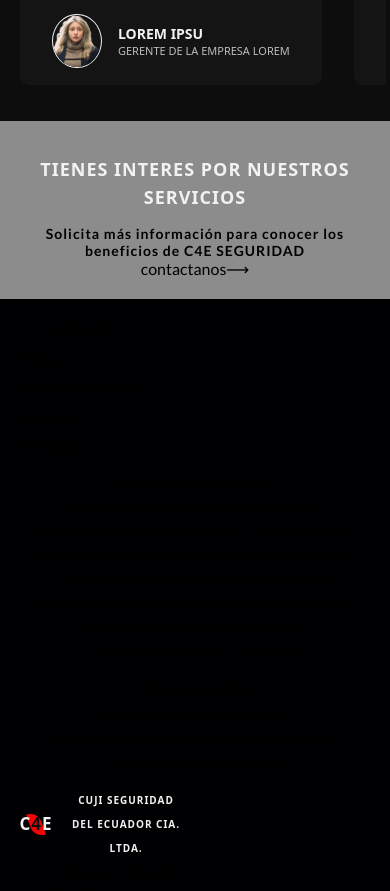
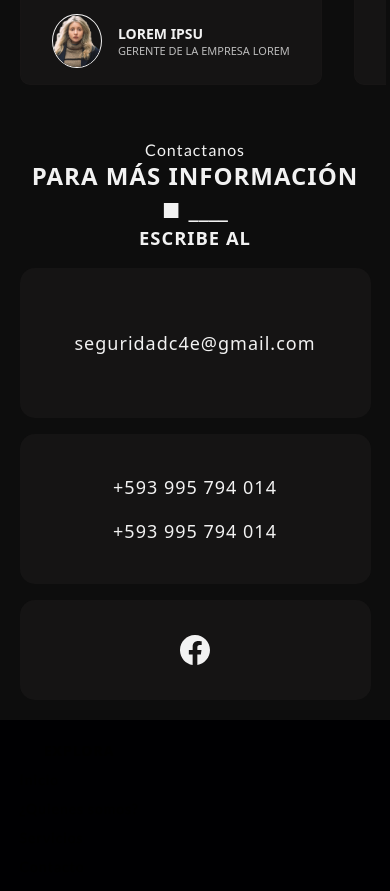
Before and after one commit to SeguridadC4E/web_c4e, a React (Vite) app: page /quienes-somos in a window 390 px wide. Shown: the part 5272-6163 px from the top of the page. Built offline with nearby package versions, Linux system fonts and the light colour scheme.

Commit message:
se agrega estilos al apartado contactos en la pagina Inicio

```diff
--- a/src/index.css
+++ b/src/index.css
@@ -399,7 +399,15 @@ body {
     grid-row:3;
     padding: 0 1%;
   }
-  .about-purpose-img-right img{  }
+
+  /*SECTION-CONTACT*/
+  .section-contact__header{
+    text-align:center;
+  }
+  .section-contact__content-data{
+    grid-template-columns: 1fr;
+    grid-template-rows: 150px 150px 100px;
+  }
 
 
 }
--- a/src/page/Main.css
+++ b/src/page/Main.css
@@ -398,32 +398,6 @@ main{}
 .section-helper__content:hover{
   scale: 1.08;
 }
-/*SECTION-CONTACT*/
-.section-contact{
-  background: var(--color-c);
-  display: flex;
-  flex-direction: row;
-  justify-content: space-between;
-  align-items: center;
-  padding: 5% 10%;
-}
-.section-contact-div{
-  letter-spacing:.0625rem;
-}
-.section-contact-title{
-  color: var(--color-b);
-  font-family: var(--type-title);
-  font-size: clamp(1.125rem, 3vw, 2rem);
-  font-weight: 700;
-  text-transform: uppercase;
-  line-height: 1.75rem;
-}
-.section-contact-p{
-  color: var(--color-d);
-  font-size: clamp(.875rem, 1vw, 1.1875rem);
-  font-weight: 700;
-  padding-top: 1em;
-}
 
 
 /*SECTION-FAQ*/
@@ -563,8 +537,8 @@ main{}
 }
 .section-testimonial__container::-webkit-scrollbar-thumb{
   background: linear-gradient(to right,
-    var(--color-f5), var(--color-f6), var(--color-f8),
-    var(--color-f8),var(--color-f6),var(--color-f5));
+  var(--color-f5), var(--color-f6), var(--color-f8),
+  var(--color-f8),var(--color-f6),var(--color-f5));
   border-radius: 100px;
   border: 2px solid var(--color-b);
 }
@@ -614,3 +588,73 @@ main{}
   color: var(--color-f7);
   font-size: clamp(11px, 1vw, 13px);
 }
+
+/*SECTION-CONTACT*/
+.section-contact{
+  color: var(--color-f4);
+  letter-spacing:.0625rem;
+
+  padding: 5%;
+}
+
+.section-contact__header{}
+
+.section-contact-title{
+
+  color: var(--color-f4);
+  font-family: var(--type-title);
+  font-size: clamp(14px, 1vw, 18px);
+  line-height: 1.3rem;
+  letter-spacing: .0625rem;
+  text-transform: capitalize;
+  padding-bottom: 2em;
+
+}
+
+.section-contact__title-first{
+  font-size: clamp(1.5rem, 3vw, 5rem);
+  font-family: var(--type-title);
+  font-weight: 900;
+  text-transform: uppercase;
+}
+
+.section-contact__title-second{
+  font-size: clamp(1.15rem, 2.5vw, 4.5rem);
+  font-family: var(--type-title);
+  font-weight: 900;
+  text-transform: uppercase;
+}
+
+.span-guion{
+  letter-spacing: 0;
+}
+
+.section-contact__content-data{
+  text-align:center;
+  font-size: clamp(18px, 2vw, 4rem);
+  display: grid;
+  grid-template-columns: 1fr 32% 10%;
+  grid-template-rows: 150px;
+  place-content: center;
+  align-items: center;
+  gap: 1rem;
+  margin-top: 1em;
+}
+.section-contact__link{
+  font-family: var(--type-title);
+  box-sizing: border-box;
+  border-radius: 15px;
+  background: var(--color-f6);
+  display: flex;
+  flex-direction: column;
+  justify-content: center;
+  align-items:center;
+  gap: 20px;
+
+  width: 100%;
+  height: 100%;
+}
+
+.section-contact__link-data:hover{
+  border-bottom: solid 2px var(--color-f4);
+}
--- a/src/page/Main.jsx
+++ b/src/page/Main.jsx
@@ -13,7 +13,7 @@ import logoWesternUnion from './../assets/image-partners/western-union.png'
 
 const Main = () => {
   return (
-    <main className='main' title='Inicio'>
+    <main className='main'>
 
       {/* SECTION HEROE */}
       <section className='hero'>
@@ -255,11 +255,36 @@ const Main = () => {
 
       {/* SECTION CONTACT */}
       <section className='section-contact'>
-        <div className='section-contact-div'>
-          <h2 className='section-contact-title'>Tienes interes por nuestros servicios</h2>
-          <p className='section-contact-p'>Solicita más información para conocer los beneficios de C4E SEGURIDAD</p>
+        <header className='section-contact__header'>
+          <h3 className='section-contact__title'>Contactanos</h3>
+          <h2 className='section-contact__title-first'>para más información <span className='hero__span-quote'>■</span> <span className='span-guion'>____</span></h2>
+          <h4 className='section-contact__title-second'>escribe al</h4>
+        </header>
+        <div className='section-contact__content-data'>
+          <div className='section-contact__link'>
+            <a
+              className='section-contact__link-data'
+              href='mailto:hnrazogue@gmail.com'
+            >seguridadc4e@gmail.com
+            </a>
+          </div>
+          <div className='section-contact__link'>
+            <a className='section-contact__link-data' href='tel:+593 995 794 014'>+593 995 794 014</a>
+            <a className='section-contact__link-data' href='tel:+593 991 988 083'>+593 995 794 014</a>
+          </div>
+          <div className='section-contact__link'>
+            <Link
+              className='section-contact__link-icon'
+              href='https://www.facebook.com/profile.php?id=100077485250435'
+              target='_blank'
+              rel='nofollow noopener noreferrer'
+            >
+              <svg xmlns='http://www.w3.org/2000/svg' width='30' height='30' fill='#e63f41' viewBox='0 0 16 16'>
+                <path d='M16 8.049c0-4.446-3.582-8.05-8-8.05C3.58 0-.002 3.603-.002 8.05c0 4.017 2.926 7.347 6.75 7.951v-5.625h-2.03V8.05H6.75V6.275c0-2.017 1.195-3.131 3.022-3.131.876 0 1.791.157 1.791.157v1.98h-1.009c-.993 0-1.303.621-1.303 1.258v1.51h2.218l-.354 2.326H9.25V16c3.824-.604 6.75-3.934 6.75-7.951z' />
+              </svg>
+            </Link>
+          </div>
         </div>
-        <Link className='article-link' to='/contacto'>contactanos<span>&#10230;</span></Link>
       </section>
     </main>
   )
```
